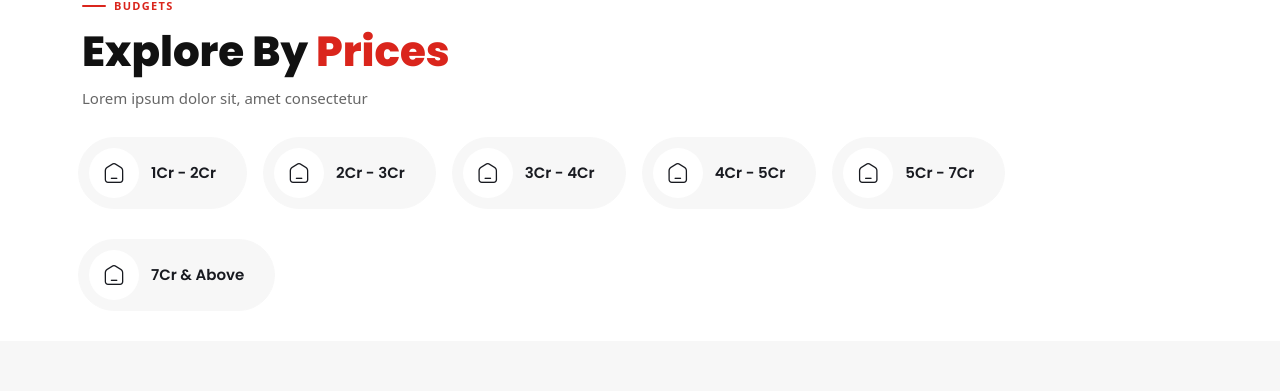
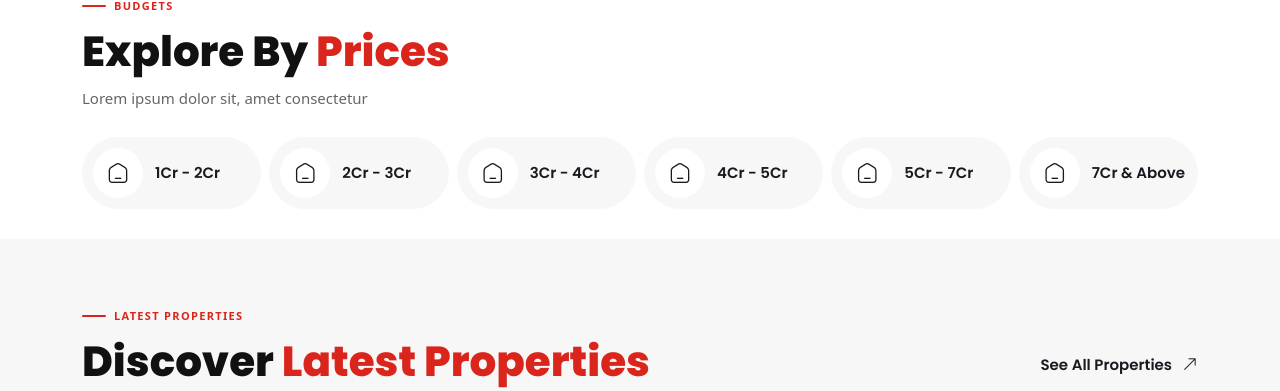
Before and after one commit to Harsh-09A/aristo-backend, a Next.js app: page / in a window 1280 px wide. Shown: the part 956-1347 px from the top of the page. Built offline with nearby package versions, Linux system fonts and the light colour scheme; no server answers; the database is empty.

Commit message:
Home Page Changes Done

```diff
--- a/app/(frontend)/page.tsx
+++ b/app/(frontend)/page.tsx
@@ -87,7 +87,7 @@ const Home = async () => {
               />
             </div>
           </div>
-          <div className="row" data-aos="fade-up" data-aos-delay="100">
+          <div className="row g-2" data-aos="fade-up" data-aos-delay="100">
             <PricesCard />
           </div>
         </div>
@@ -210,7 +210,11 @@ const Home = async () => {
               <Link
                 className="ud-btn btn-white2"
                 href={`/locations/map`}
-                style={{ fontSize: "16px", fontWeight: 600, width: "max-content" }}
+                style={{
+                  fontSize: "16px",
+                  fontWeight: 600,
+                  width: "max-content",
+                }}
               >
                 View Locations On Map
               </Link>
--- a/components/frontend/developer/cards/DeveloperCard.tsx
+++ b/components/frontend/developer/cards/DeveloperCard.tsx
@@ -18,6 +18,7 @@ const DeveloperCard = ({ developer }: Props) => {
 
   return (
     <div className="agency-style1 p10 bdrs12 bdr1 mb30">
+      <Link href={`/developer/${slug}`}>
         <div className="agency-img">
           <div
             style={{
@@ -47,6 +48,7 @@ const DeveloperCard = ({ developer }: Props) => {
             </Link>
           </div>
         </div>
+      </Link>
     </div>
   );
 };
--- a/components/frontend/home/prices/PricesCard.tsx
+++ b/components/frontend/home/prices/PricesCard.tsx
@@ -41,16 +41,24 @@ const priceList = [
     link: "/listings?category=Residential&min_price=70000000",
   },
 ];
+
 const PricesCard = () => {
   return (
     <>
-      {priceList.map((list, index) => (
-        <div className="col-auto px-1 mx-1" key={index}>
-          <Link href={list.link}>
+      {priceList.map((list) => (
+        // col-md-2 * 6 items = 12 columns → row ki full width exactly fill hogi
+        // chhote screens pe 2-3 per row wrap ho jayega
+        <div className="col-6 col-sm-4 col-md-2" key={list.id}>
+          <Link href={list.link} className="text-decoration-none d-block">
             <div className="apartment-category d-flex align-items-center">
-              <span className={`icon flex-shrink-0 ${"flaticon-home"}`} />
+              <span className="icon flex-shrink-0 flaticon-home" />
               <div className="content flex-shrink-1">
-                <h6 className="title mb-0">{list.title}</h6>
+                <h6
+                  className="title mb-0 text-nowrap"
+                  // style={{ fontSize: "0.85rem" }}
+                >
+                  {list.title}
+                </h6>
               </div>
             </div>
           </Link>
--- a/components/frontend/home/why-choose/WhyChooseUs.tsx
+++ b/components/frontend/home/why-choose/WhyChooseUs.tsx
@@ -16,7 +16,7 @@ const WhyChooseUs = () => {
             src={"/assets/images/home/aristo-why-choose.jpeg"}
             alt="why chosse"
           />
-          <Link href="/">
+          {/* <Link href="/">
             <div className="iconbox-style5 d-flex align-items-center">
               <span className="icon flaticon-home flex-shrink-0" />
               <div className="iconbox-content flex-shrink-1 ms-2">
@@ -24,7 +24,7 @@ const WhyChooseUs = () => {
                 <h4 className="title mb-0">5000+</h4>
               </div>
             </div>
-          </Link>
+          </Link> */}
         </div>
       </div>
       {/* End .col-6 */}
```
Lines whose indentation alone changed are shown as unchanged.
